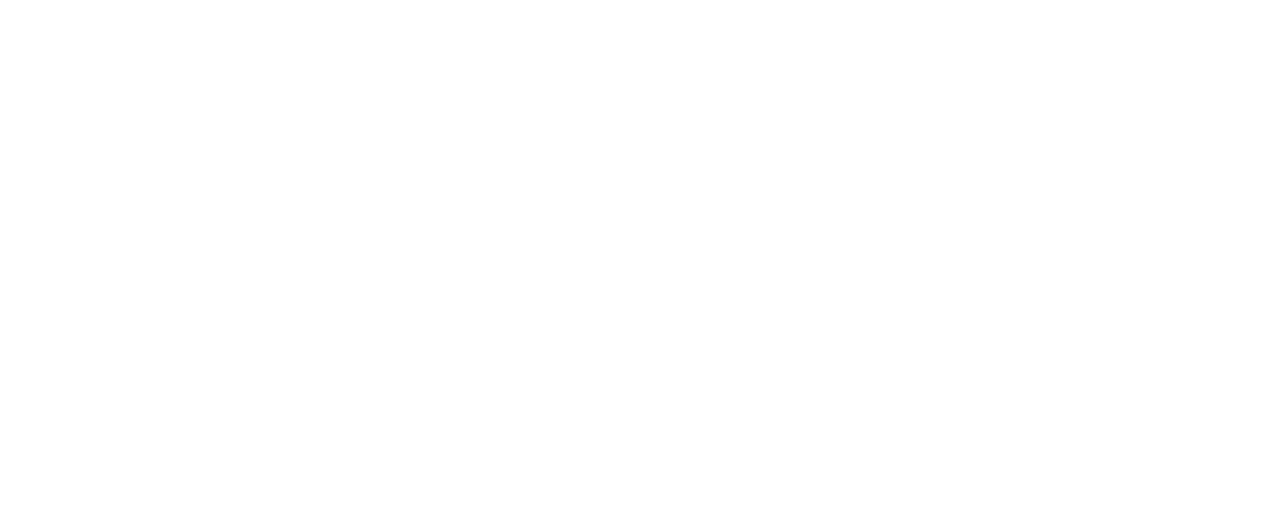
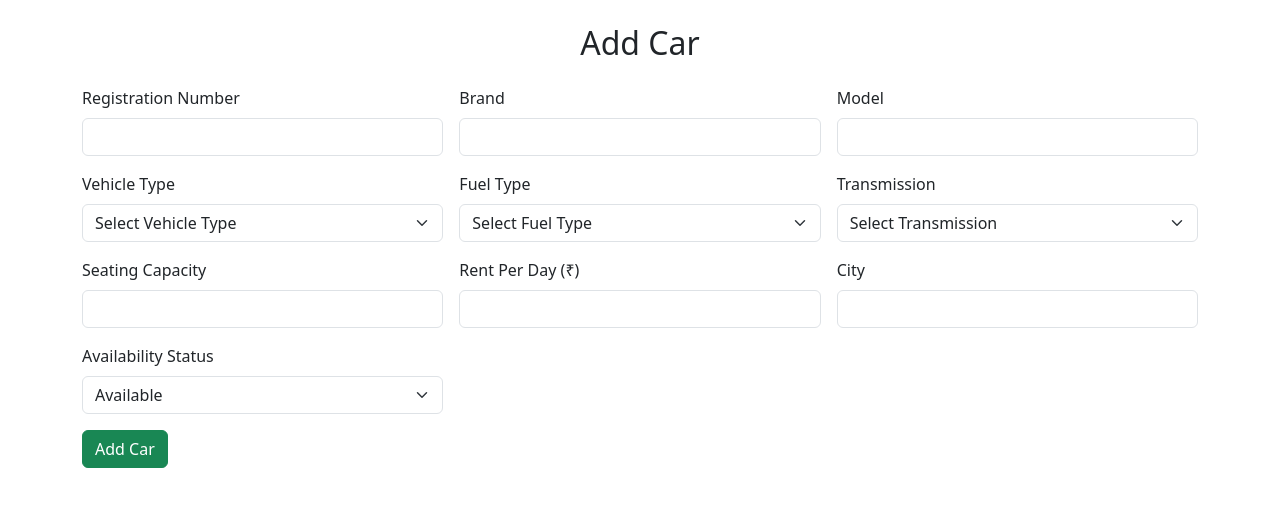
Before and after one commit to MahendranDM/Car-Rental-App, a React (Vite) app: page / in a window 1280 px wide. Shown: the top 506 px of the page. Built offline with nearby package versions, Linux system fonts and the light colour scheme.

Commit message:
Added Car Adding

```diff
--- a/package.json
+++ b/package.json
@@ -10,8 +10,10 @@
     "preview": "vite preview"
   },
   "dependencies": {
+    "axios": "^1.18.1",
     "react": "^19.2.7",
-    "react-dom": "^19.2.7"
+    "react-dom": "^19.2.7",
+    "react-router-dom": "^7.18.1"
   },
   "devDependencies": {
     "@eslint/js": "^10.0.1",
--- a/src/App.jsx
+++ b/src/App.jsx
@@ -3,6 +3,7 @@
 import viteLogo from './assets/vite.svg'
 import heroImg from './assets/hero.png'
 import './App.css'
+import AddCar from './components/AddCar'
 
 function App() {
   const [count, setCount] = useState(0)
@@ -10,7 +11,7 @@
   return (
     <>
 
-
+           <AddCar/>
 
 
     </>
--- /dev/null
+++ b/src/components/AddCar.jsx
@@ -0,0 +1,221 @@
+import React, { useState } from "react";
+import axios from "axios";
+
+const AddCar = () => {
+  const [input, changeInput] = useState({
+    registration_number: "",
+    brand: "",
+    model: "",
+    vehicle_type: "",
+    fuel_type: "",
+    transmission: "",
+    seating_capacity: "",
+    rent_per_day: "",
+    city: "",
+    availability_status: "Available",
+  });
+
+  const [message, setMessage] = useState("");
+  const [isError, setIsError] = useState(false);
+
+  const inputHandler = (event) => {
+    changeInput({
+      ...input,
+      [event.target.name]: event.target.value,
+    });
+  };
+
+  const readValue = () => {
+    axios
+      .post("https://host-demo-app.onrender.com/api/add-car", input)
+      .then((response) => {
+        setMessage(response.data.message);
+        setIsError(false);
+
+        changeInput({
+          registration_number: "",
+          brand: "",
+          model: "",
+          vehicle_type: "",
+          fuel_type: "",
+          transmission: "",
+          seating_capacity: "",
+          rent_per_day: "",
+          city: "",
+          availability_status: "Available",
+        });
+      })
+      .catch((error) => {
+        setMessage(error.response.data.message);
+        setIsError(true);
+      });
+  };
+
+  return (
+    <div>
+
+      <div className="container mt-4">
+        <div className="row">
+          <div className="col-12">
+
+            <h2 className="text-center mb-4">Add Car</h2>
+
+            {message && (
+              <div
+                className={`alert ${
+                  isError ? "alert-danger" : "alert-success"
+                }`}
+              >
+                {message}
+              </div>
+            )}
+
+            <div className="row g-3">
+
+              <div className="col-md-4">
+                <label className="form-label">Registration Number</label>
+                <input
+                  type="text"
+                  className="form-control"
+                  name="registration_number"
+                  value={input.registration_number}
+                  onChange={inputHandler}
+                />
+              </div>
+
+              <div className="col-md-4">
+                <label className="form-label">Brand</label>
+                <input
+                  type="text"
+                  className="form-control"
+                  name="brand"
+                  value={input.brand}
+                  onChange={inputHandler}
+                />
+              </div>
+
+              <div className="col-md-4">
+                <label className="form-label">Model</label>
+                <input
+                  type="text"
+                  className="form-control"
+                  name="model"
+                  value={input.model}
+                  onChange={inputHandler}
+                />
+              </div>
+
+              <div className="col-md-4">
+                <label className="form-label">Vehicle Type</label>
+                <select
+                  className="form-select"
+                  name="vehicle_type"
+                  value={input.vehicle_type}
+                  onChange={inputHandler}
+                >
+                  <option value="">Select Vehicle Type</option>
+                  <option value="Hatchback">Hatchback</option>
+                  <option value="Sedan">Sedan</option>
+                  <option value="SUV">SUV</option>
+                  <option value="MUV">MUV</option>
+                  <option value="Luxury">Luxury</option>
+                </select>
+              </div>
+
+              <div className="col-md-4">
+                <label className="form-label">Fuel Type</label>
+                <select
+                  className="form-select"
+                  name="fuel_type"
+                  value={input.fuel_type}
+                  onChange={inputHandler}
+                >
+                  <option value="">Select Fuel Type</option>
+                  <option value="Petrol">Petrol</option>
+                  <option value="Diesel">Diesel</option>
+                  <option value="Electric">Electric</option>
+                  <option value="Hybrid">Hybrid</option>
+                  <option value="CNG">CNG</option>
+                </select>
+              </div>
+
+              <div className="col-md-4">
+                <label className="form-label">Transmission</label>
+                <select
+                  className="form-select"
+                  name="transmission"
+                  value={input.transmission}
+                  onChange={inputHandler}
+                >
+                  <option value="">Select Transmission</option>
+                  <option value="Manual">Manual</option>
+                  <option value="Automatic">Automatic</option>
+                </select>
+              </div>
+
+              <div className="col-md-4">
+                <label className="form-label">Seating Capacity</label>
+                <input
+                  type="number"
+                  className="form-control"
+                  name="seating_capacity"
+                  value={input.seating_capacity}
+                  onChange={inputHandler}
+                />
+              </div>
+
+              <div className="col-md-4">
+                <label className="form-label">Rent Per Day (₹)</label>
+                <input
+                  type="number"
+                  className="form-control"
+                  name="rent_per_day"
+                  value={input.rent_per_day}
+                  onChange={inputHandler}
+                />
+              </div>
+
+              <div className="col-md-4">
+                <label className="form-label">City</label>
+                <input
+                  type="text"
+                  className="form-control"
+                  name="city"
+                  value={input.city}
+                  onChange={inputHandler}
+                />
+              </div>
+
+              <div className="col-md-4">
+                <label className="form-label">Availability Status</label>
+                <select
+                  className="form-select"
+                  name="availability_status"
+                  value={input.availability_status}
+                  onChange={inputHandler}
+                >
+                  <option value="Available">Available</option>
+                  <option value="Booked">Booked</option>
+                  <option value="Maintenance">Maintenance</option>
+                </select>
+              </div>
+
+              <div className="col-12">
+                <button
+                  className="btn btn-success"
+                  onClick={readValue}
+                >
+                  Add Car
+                </button>
+              </div>
+
+            </div>
+
+          </div>
+        </div>
+      </div>
+    </div>
+  );
+};
+
+export default AddCar;
```
Also changed, not shown: 1 other file (tests, documents, lock files or other folders).
